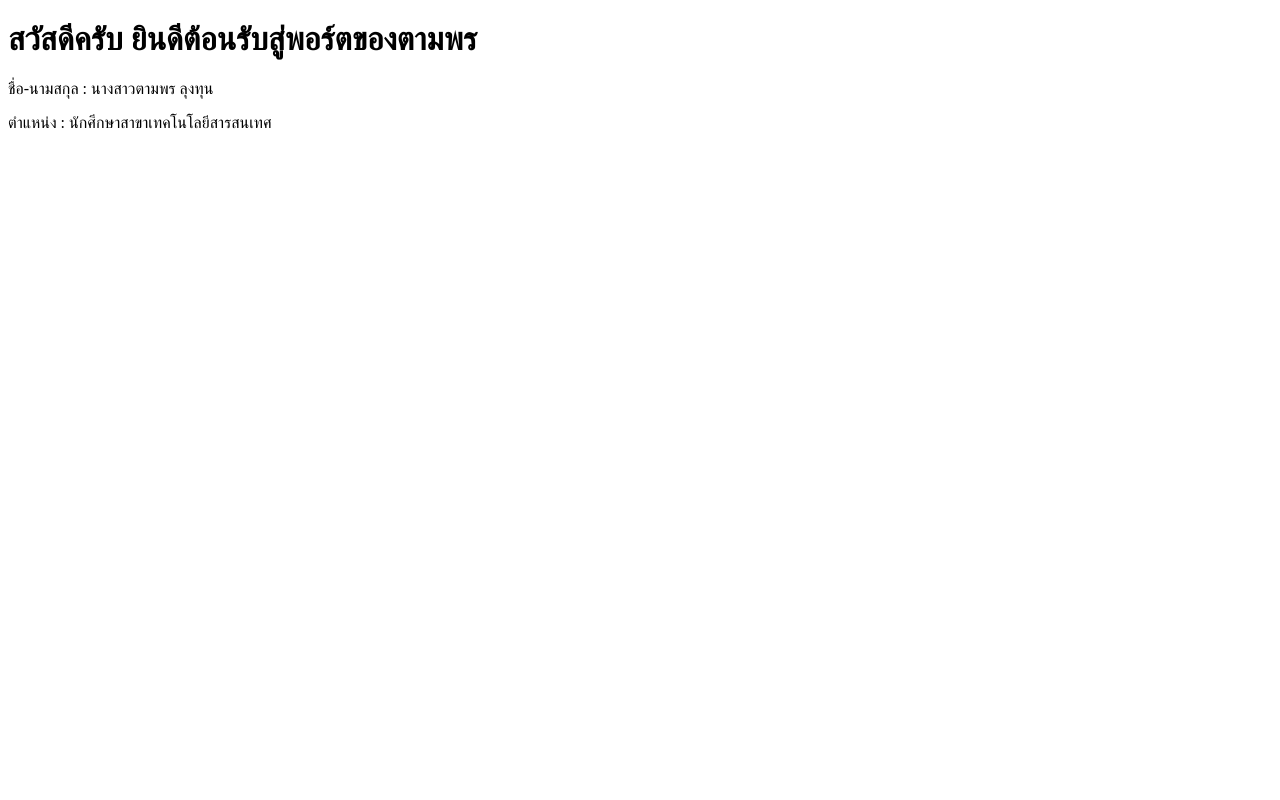
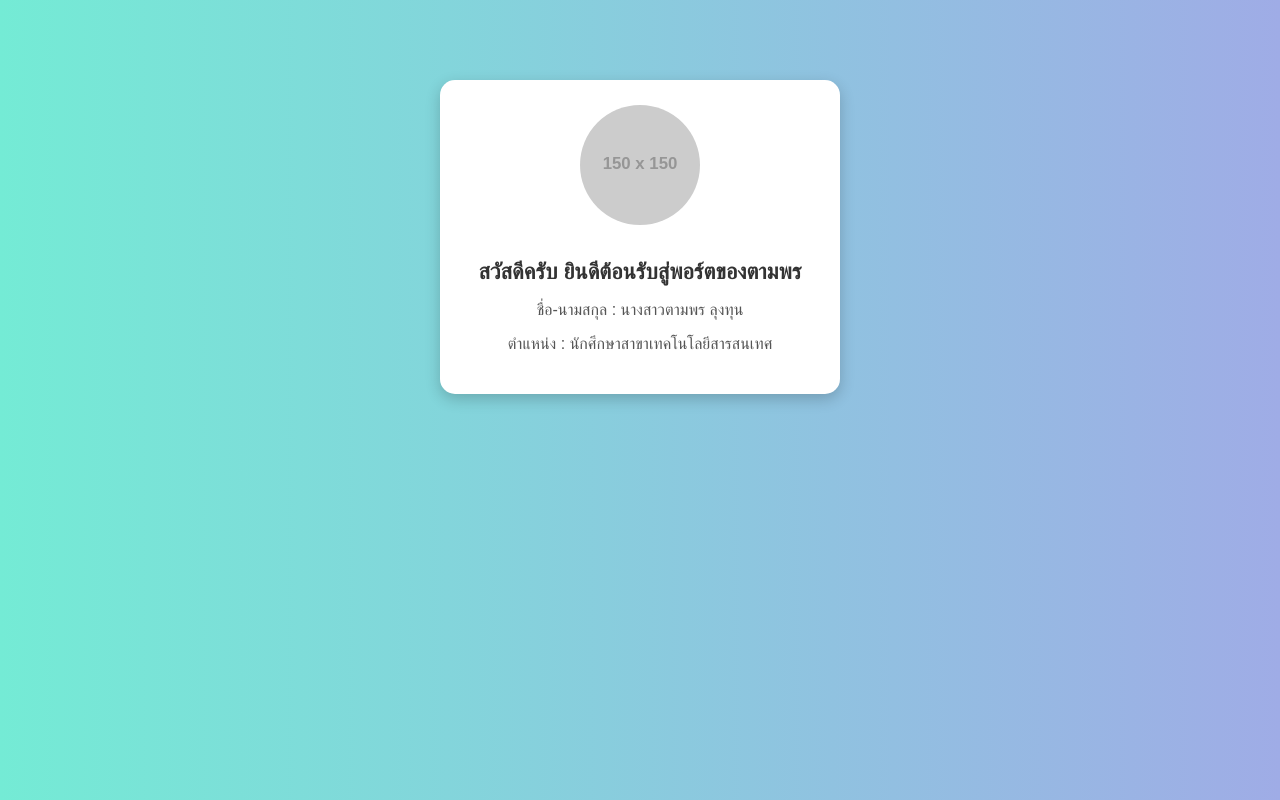
Before and after one commit to pealungthun628-cloud/my_portfolio, a plain HTML site: page index.html in a window 1280 px wide. Drawn offline with Linux system fonts and the light colour scheme; placeholder pictures from the web are drawn by us.

Commit message:
Commit 2 : เพิ่ม CSS ตกแต่งสีสัน

```diff
--- a/index.html
+++ b/index.html
@@ -1,11 +1,53 @@
 <!DOCTYPE html>
-<html>
+<html lang="th">
 <head>
+    <meta charset="UTF-8">
     <title>My Portfolio</title>
+    <style>
+        body {
+            background: linear-gradient(to right, #74ebd5, #9face6);
+            font-family: Arial, sans-serif;
+            text-align: center;
+            margin: 0;
+            padding: 0;
+        }
+
+        .card {
+            background: white;
+            width: 350px;
+            margin: 80px auto;
+            padding: 25px;
+            border-radius: 15px;
+            box-shadow: 0 5px 15px rgba(0,0,0,0.2);
+        }
+
+        img {
+            width: 120px;
+            height: 120px;
+            border-radius: 50%;
+            object-fit: cover;
+            margin-bottom: 15px;
+        }
+
+        h1 {
+            font-size: 22px;
+            color: #333;
+        }
+
+        p {
+            color: #555;
+            font-size: 16px;
+        }
+    </style>
 </head>
 <body>
-    <h1>สวัสดีครับ ยินดีต้อนรับสู่พอร์ตของตามพร</h1>
-    <p>ชื่อ-นามสกุล : นางสาวตามพร ลุงทุน</p>
-    <p>ตำแหน่ง : นักศึกษาสาขาเทคโนโลยีสารสนเทศ</p>
+
+    <div class="card">
+        <img src="https://via.placeholder.com/150" alt="Profile">
+        <h1>สวัสดีครับ ยินดีต้อนรับสู่พอร์ตของตามพร</h1>
+        <p>ชื่อ-นามสกุล : นางสาวตามพร ลุงทุน</p>
+        <p>ตำแหน่ง : นักศึกษาสาขาเทคโนโลยีสารสนเทศ</p>
+    </div>
+
 </body>
 </html>
```
